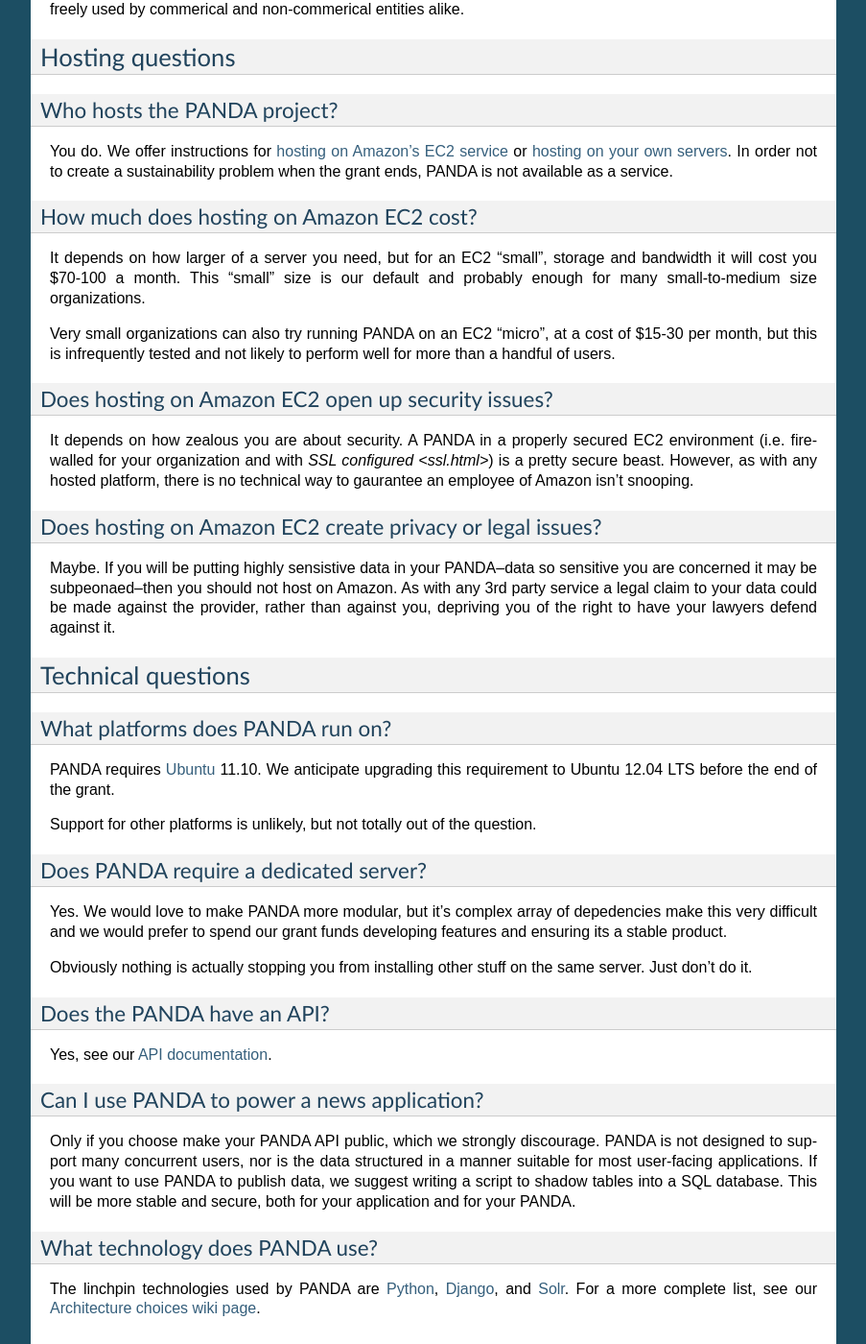
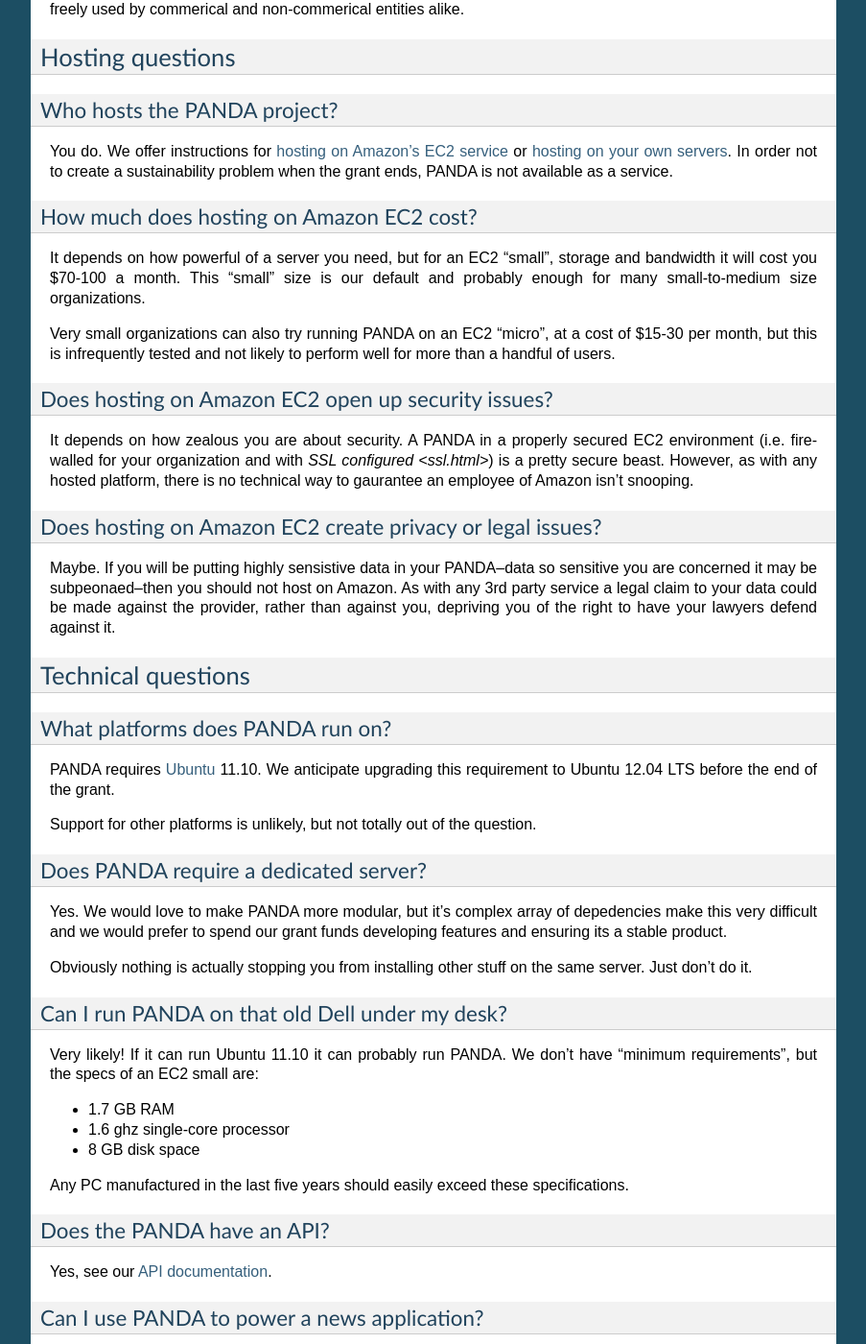
Before and after one commit to pandaproject/panda, a Sphinx documentation site: the page built from docs/faq.rst, in a window 1280 px wide and 1400 px high, scrolled down 1243 px. Shown: the whole window at 96% size, without its empty margins (198-1101 px from the left). Built offline with Sphinx 7.4.7, drawn with Linux system fonts in a browser that asks for light colours; some of the changed text lies outside the part shown.

```diff
--- a/client/static/css/panda.css
+++ b/client/static/css/panda.css
@@ -15,6 +15,7 @@
 
 .alert { display: none; }
 .popover .content ul li { color: black; }
+.pager { margin-bottom: 8px; }
 .pager p { font-size: 1.5em; }
 .pager h3 { float: left; margin-right: 8px; display: block; float: left; }
 .pager .pagination { margin: 0 0 8px 0; float: left; }
--- a/docs/faq.rst
+++ b/docs/faq.rst
@@ -69,7 +69,7 @@
 How much does hosting on Amazon EC2 cost?
 -----------------------------------------
 
-It depends on how larger of a server you need, but for an EC2 "small", storage and bandwidth it will cost you $70-100 a month. This "small" size is our default and probably enough for many small-to-medium size organizations.
+It depends on how powerful of a server you need, but for an EC2 "small", storage and bandwidth it will cost you $70-100 a month. This "small" size is our default and probably enough for many small-to-medium size organizations.
 
 Very small organizations can also try running PANDA on an EC2 "micro", at a cost of $15-30 per month, but this is infrequently tested and not likely to perform well for more than a handful of users.
 
@@ -100,6 +100,17 @@
 
 Obviously nothing is actually stopping you from installing other stuff on the same server. Just don't do it.
 
+Can I run PANDA on that old Dell under my desk?
+-----------------------------------------------
+
+Very likely! If it can run Ubuntu 11.10 it can probably run PANDA. We don't have "minimum requirements", but the specs of an EC2 small are:
+
+* 1.7 GB RAM
+* 1.6 ghz single-core processor
+* 8 GB disk space
+
+Any PC manufactured in the last five years should easily exceed these specifications.
+
 Does the PANDA have an API?
 ---------------------------
 
```
